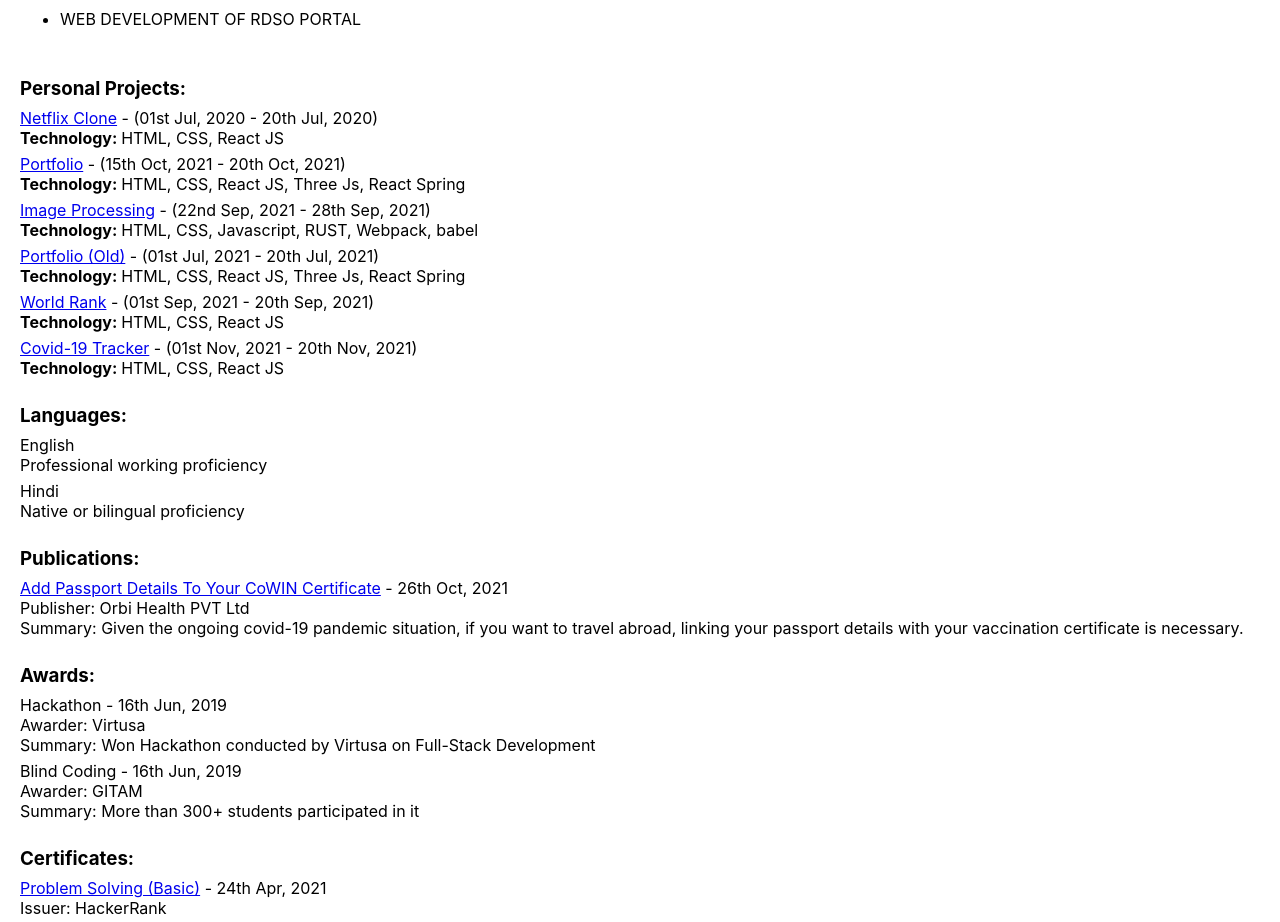
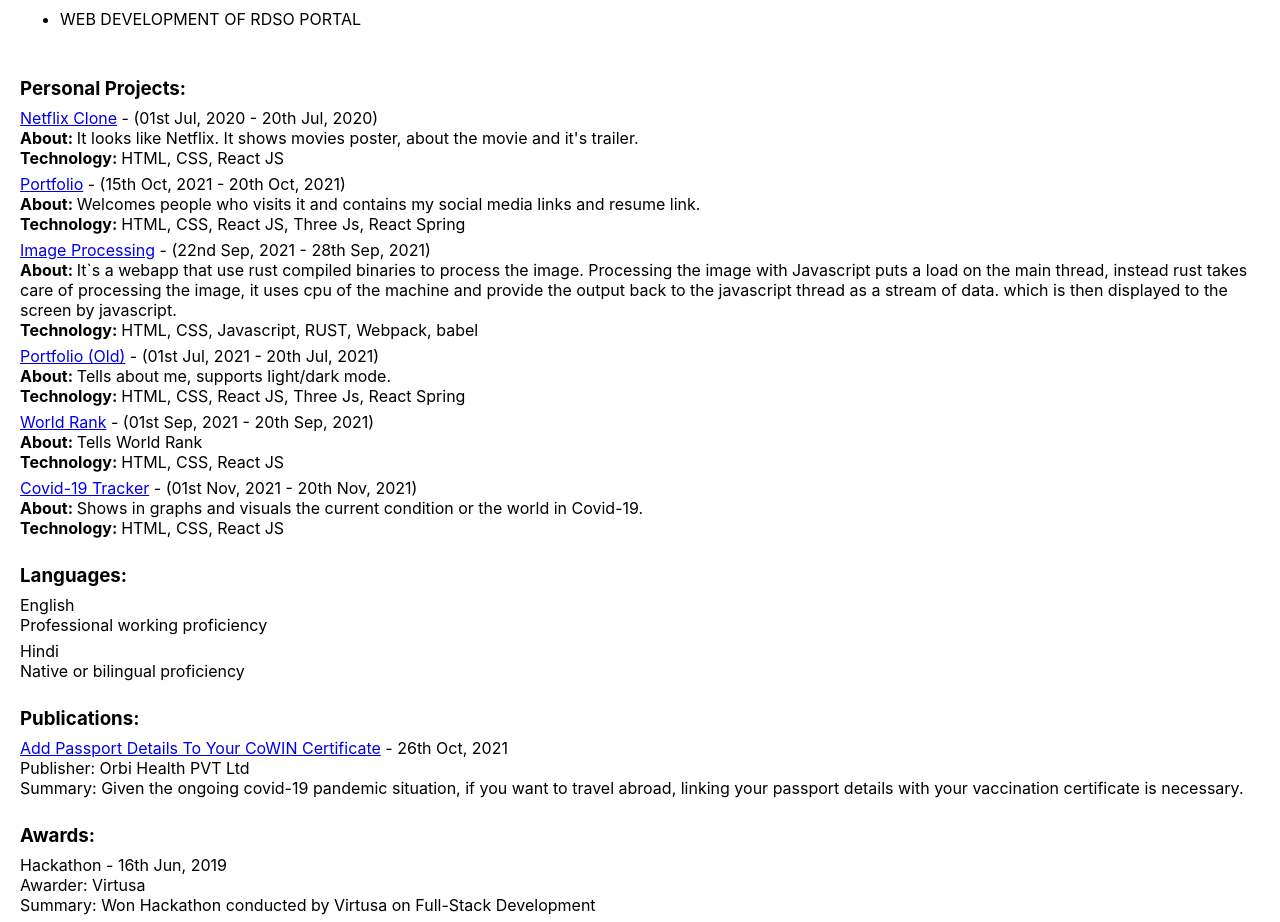
Before and after one commit to ChiragKushwaha/resume, a Next.js app: page / in a window 1280 px wide. Shown: the part 1600-2522 px from the top of the page. Built offline with nearby package versions, Linux system fonts and the light colour scheme.

Commit message:
summary added

```diff
--- a/src/pages/index.tsx
+++ b/src/pages/index.tsx
@@ -203,7 +203,7 @@
 const Pp = [
   {
     name: 'Netflix Clone',
-    description: "It looks like Netflix. It shows movies poster, about the movie and it's trailer.",
+    summary: "It looks like Netflix. It shows movies poster, about the movie and it's trailer.",
     highlights: ['Self Made'],
     technology: ['HTML', 'CSS', 'React JS'],
     startDate: '2020-07-01',
@@ -214,7 +214,7 @@
   },
   {
     name: 'Portfolio',
-    about: 'Welcomes people who visits it and contains my social media links and resume link.',
+    summary: 'Welcomes people who visits it and contains my social media links and resume link.',
     highlights: ['Self Made'],
     technology: ['HTML', 'CSS', 'React JS', 'Three Js', 'React Spring'],
     startDate: '2021-10-15',
@@ -225,7 +225,7 @@
   },
   {
     name: 'Image Processing',
-    about:
+    summary:
       'It`s a webapp that use rust compiled binaries to process the image. Processing the image with Javascript puts a load on the main thread, instead rust takes care of processing the image, it uses cpu of the machine and provide the output back to the javascript thread as a stream of data. which is then displayed to the screen by javascript.',
     highlights: ['Self Made'],
     technology: ['HTML', 'CSS', 'Javascript', 'RUST', 'Webpack', 'babel'],
@@ -237,7 +237,7 @@
   },
   {
     name: 'Portfolio (Old)',
-    about: 'Tells about me, supports light/dark mode.',
+    summary: 'Tells about me, supports light/dark mode.',
     highlights: ['Self Made'],
     technology: ['HTML', 'CSS', 'React JS', 'Three Js', 'React Spring'],
     startDate: '2021-07-01',
@@ -248,7 +248,7 @@
   },
   {
     name: 'World Rank',
-    about: 'Tells World Rank',
+    summary: 'Tells World Rank',
     highlights: ['Self Made'],
     technology: ['HTML', 'CSS', 'React JS'],
     startDate: '2021-09-01',
@@ -259,7 +259,7 @@
   },
   {
     name: 'Covid-19 Tracker',
-    about: 'Shows in graphs and visuals the current condition or the world in Covid-19.',
+    summary: 'Shows in graphs and visuals the current condition or the world in Covid-19.',
     highlights: ['Self Made'],
     technology: ['HTML', 'CSS', 'React JS'],
     startDate: '2021-11-01',
```
